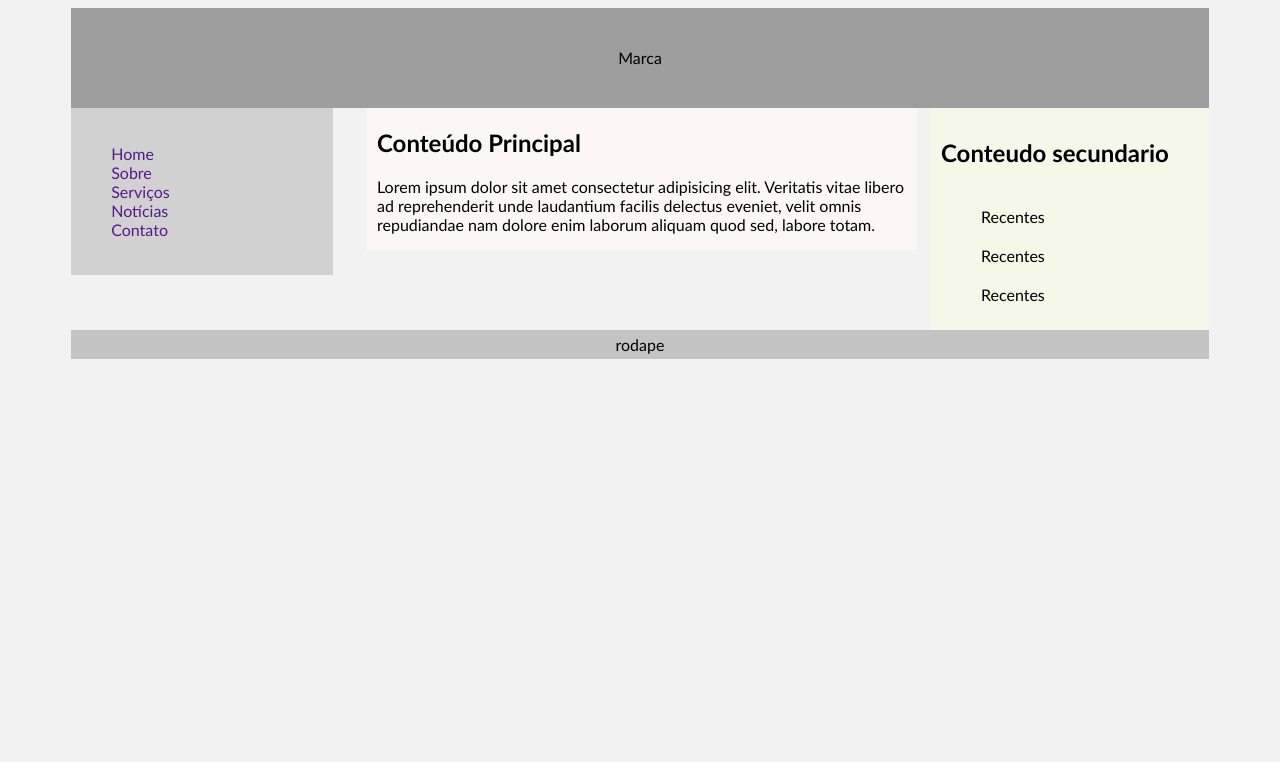
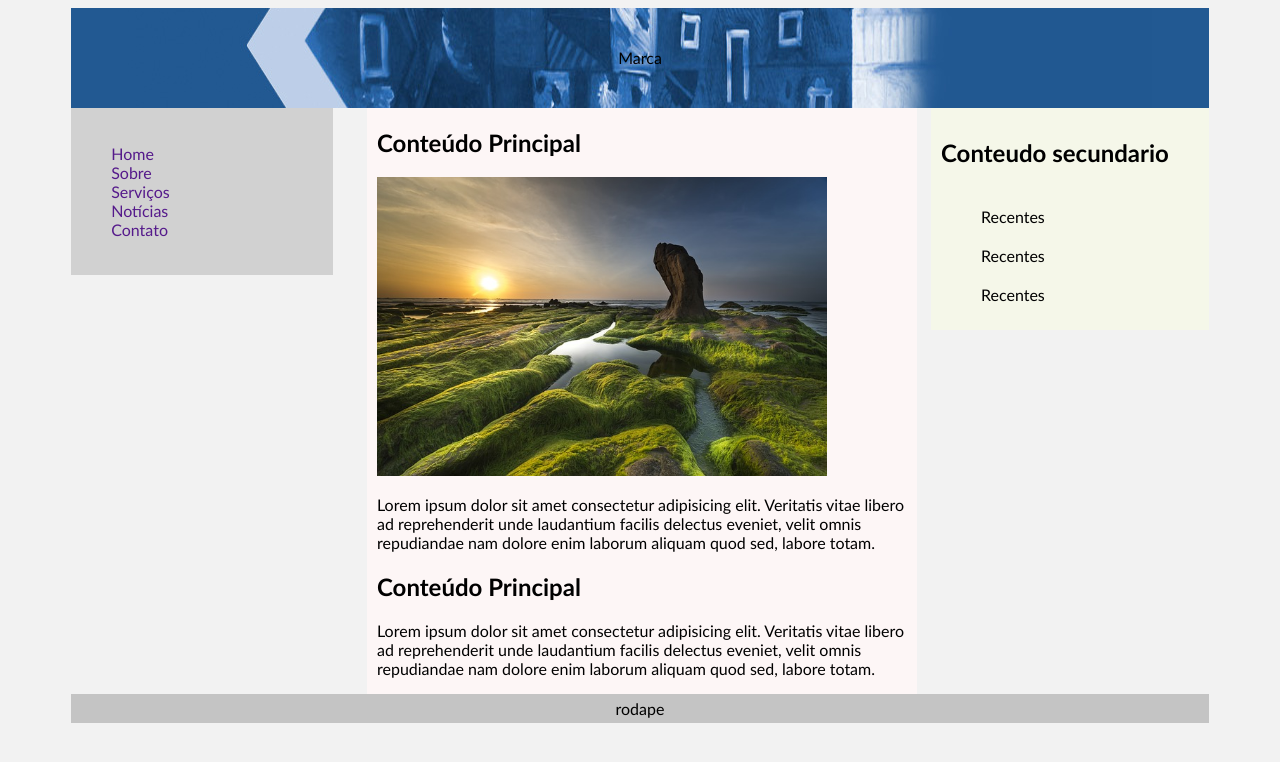
Before and after one commit to ThamyrisCabralArraes/layout-imagens, a plain HTML site: page index.html in a window 1280 px wide. Drawn offline with Linux system fonts and the light colour scheme.

Commit message:
layoutimagem

```diff
--- a/index.html
+++ b/index.html
@@ -9,11 +9,20 @@
 </head>
 <body>
   <div id="container">
+    <!-- Inicio da marca -->
     <div id="marca">
       Marca
     </div>
+    <!-- Inicio do conteudo -->
     <div id="conteudo">
       <div id="conteudo-principal">
+        <h2>
+          Conteúdo Principal
+        </h2>
+        <img src="imagem/natureza.jpg" alt="natureza" width="450">
+        <p>
+          Lorem ipsum dolor sit amet consectetur adipisicing elit. Veritatis vitae libero ad reprehenderit unde laudantium facilis delectus eveniet, velit omnis repudiandae nam dolore enim laborum aliquam quod sed, labore totam.
+        </p>
         <h2>
           Conteúdo Principal
         </h2>
@@ -40,6 +49,7 @@
         </p>
       </div>
     </div>
+    <!-- Inicio da Navegaçao -->
     <div id="navegacao">
       <ul>
         <li>
@@ -59,6 +69,7 @@
         </li>
       </ul>
     </div>
+    <!-- Inicio do rodapé -->
     <div id="rodape">
       rodape
     </div>
--- a/style.css
+++ b/style.css
@@ -13,7 +13,7 @@ body {
 /* Marca */
 #marca {
   height: 100px;
-  background: #9e9e9e;
+  background: #225992 url(imagem/cabecalho2.jpg) no-repeat center;
   text-align: center;
   line-height: 100px;
 }
```
